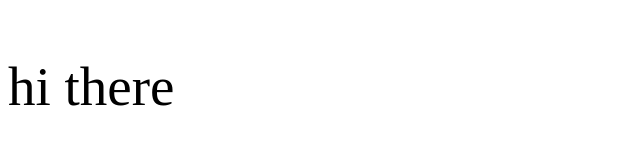
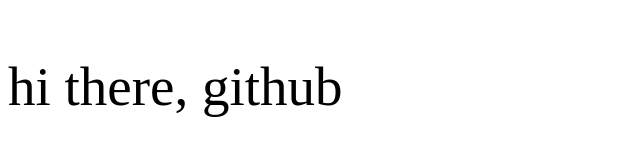
Before and after one commit to Zidane33/CFS-Grad-Website, a plain HTML site: page index.html in a window 1280 px wide. Shown: the whole page, without its empty margins (0-640 px from the left). Drawn offline with Linux system fonts and the light colour scheme.

Commit message:
first commit

```diff
--- a/index.html
+++ b/index.html
@@ -8,7 +8,7 @@
     </head>
     <body>
         <p>
-            hi there
+            hi there, github
         </p>
     </body>
 </html>
```
